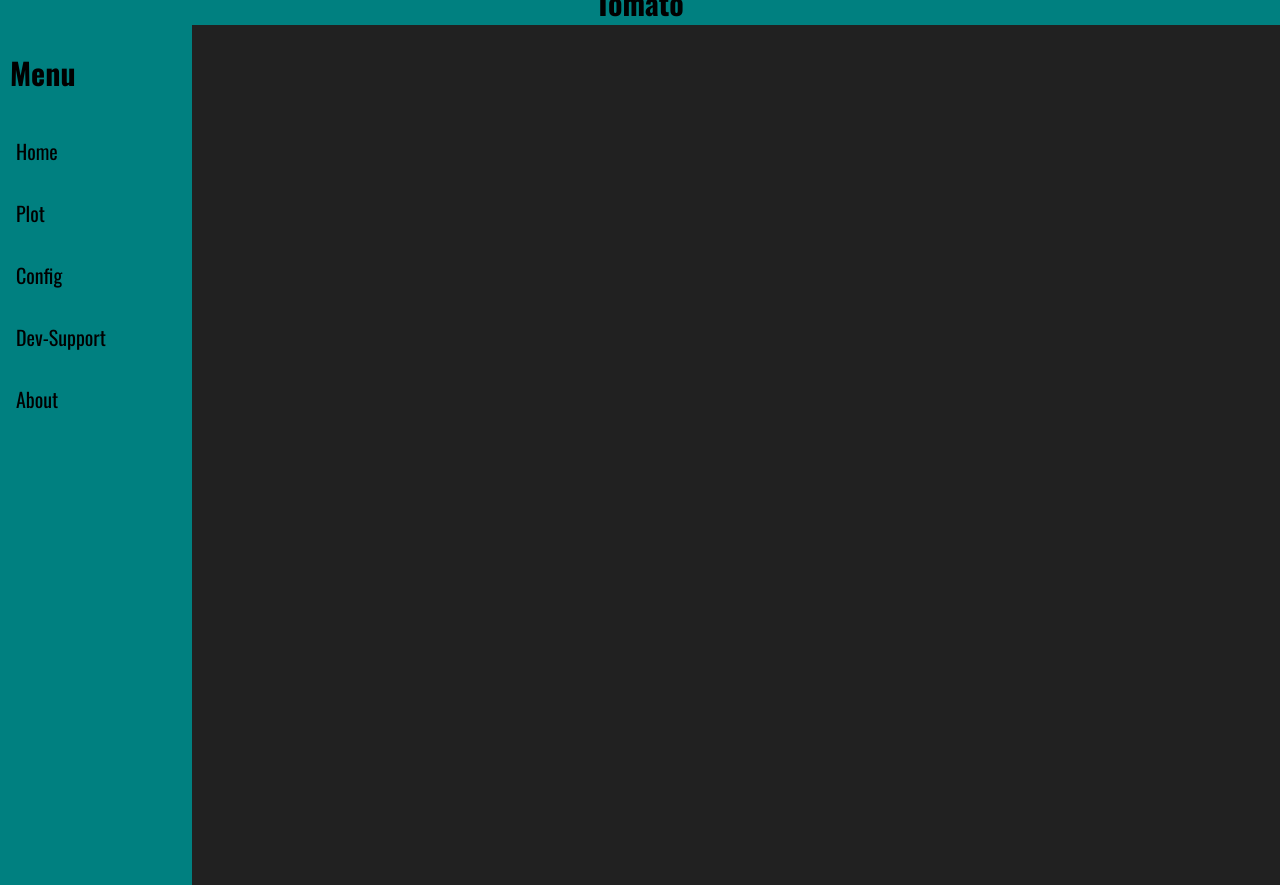
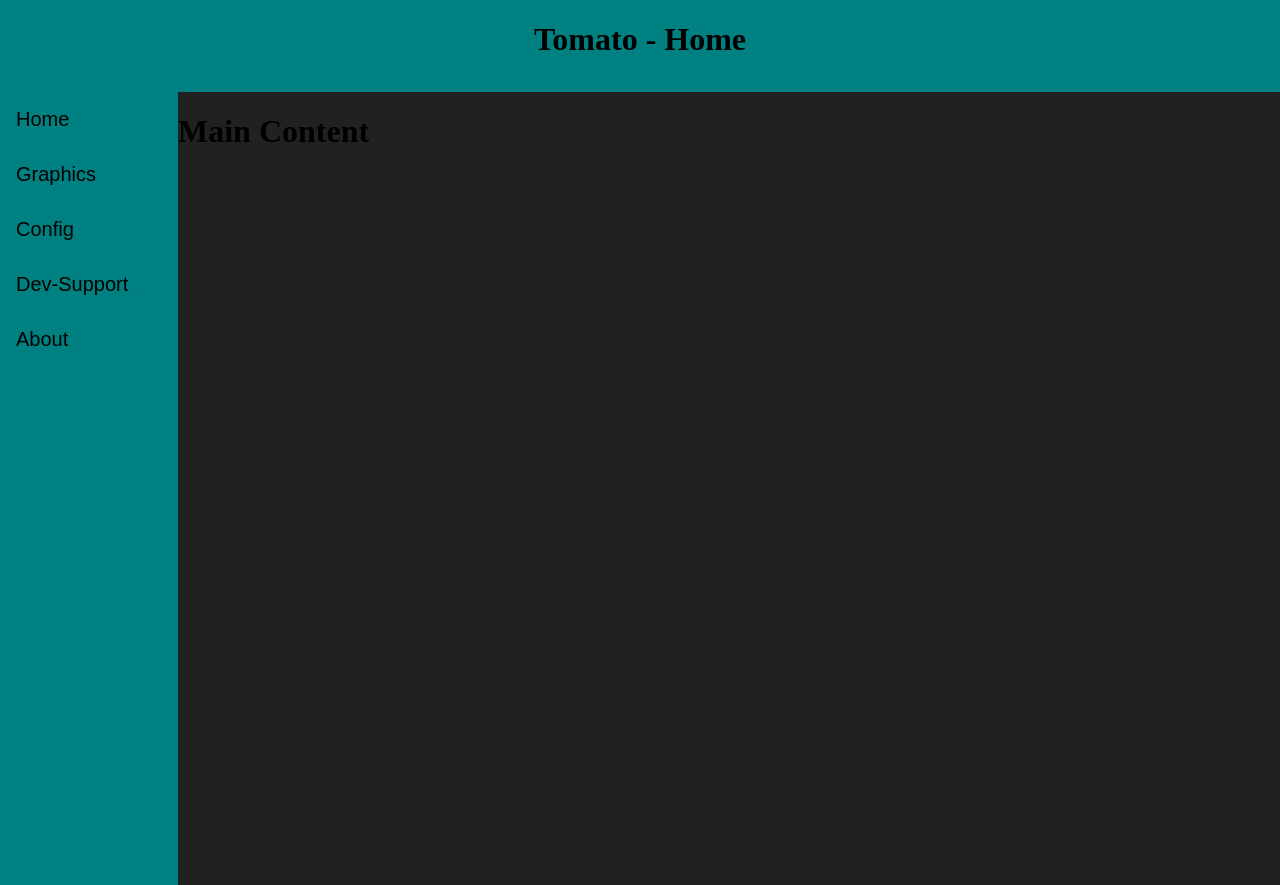
Before and after one commit to Bmbus/PiStation, a Flask app: page / in a window 1280 px wide. Run offline with Flask 2, Linux system fonts and the light colour scheme.

Commit message:
Add routes and fix style bug

```diff
--- a/app.py
+++ b/app.py
@@ -12,21 +12,28 @@
 
 @app.route("/")
 def index():
-    return render_template("index.html", hum=dm.get_h_t()["humidity"], temp=dm.get_h_t()["temperature"], title="Tomato")
+    return render_template("index.html", hum=dm.get_h_t()["humidity"], temp=dm.get_h_t()["temperature"], title="Tomato - Home")
+
+@app.route("/graphics")
+def graphics():
+    return "Graphics"
+
+@app.route("/config")
+def config():
+    return "Config stuff soon"
 
 @app.route("/raw_data")
 def raw_data():
     return render_template("raw_data.html")
 
+@app.route("/about")
+def about():
+    return "About"
+
 @app.route("/init")
 def init():
     db.setup()
     return redirect(url_for("index"))
-
-@app.route("/config")
-def config():
-    return "Config stuff soon"
-
 
 if __name__ == "__main__":
     try:
--- a/static/style.css
+++ b/static/style.css
@@ -1,37 +1,22 @@
-@import url('https://fonts.googleapis.com/css2?family=Oswald:wght@400;700&display=swap');
-
 body {
-    margin-top: 0;
-    margin: 0;
-    background-color: #212121;
-    width: 100%;
+  margin-top: 0;
+  margin: 0;
+  width: 100%;
+  background-color: teal;
 }
 
-header {
-  position: relative;
+.header {
+  position: absolute;
+  left: 0;
+  right: 0;
   background-color: teal;
-  top: -20px;
-  margin-bottom: -40px;
-}
-
-
-h1, h3, h2 {
-    font-family: 'Oswald', sans-serif;
-    font-size: 30px;
 }
 
 .sidebar {
-  margin: 0;
-  padding: 0;
-  width: 100px;
+  position:absolute;
+  left:0; top:92px; bottom: 0;
+  width: 178px;
   background-color: teal;
-  position: fixed;
-  height: 100%;
-  overflow: auto;
-}
-
-.sidebar h2 {
-    margin-left: 10px;
 }
 
 .sidebar a {
@@ -53,8 +38,8 @@
   color: white;
 }
 
-div.content {
-  margin-left: 200px;
-  padding: 1px 16px;
-  height: 1000px;
+.main-content {
+  position: absolute;
+  left:178px; top:92px; right:0; bottom:0;
+  background-color: #212121;
 }
--- a/templates/index.html
+++ b/templates/index.html
@@ -9,27 +9,19 @@
         <title>Tomato</title>
     {% endif %}
 </head>
-<header>
-    <center><h1>{{ title }}</h1></center>
-</header>
 <body>
-    <div class="main">
-        <div class="sidebar" style="width: 15%;">
-            <h2>Menu</h2>
-            <a href="/">Home</a>
-            <a href="">Plot</a>
-            <a href="">Config</a>
-            <a href="">Dev-Support</a>
-            <a href="">About</a>
-        </div>
-        <h1>Test</h1>
-
-        <div class="humidity">
-            <h3>{{ hum }}</h3>
-        </div>
-        <div class="temperature">
-            <h3>{{ temp }}</h3>
-        </div>
+    <div class="header">
+        <center><h1>{{ title }}</h1></center>
+    </div>
+    <div class="sidebar">
+        <a href="">Home</a>
+        <a href="">Graphics</a>
+        <a href="">Config</a>
+        <a href="">Dev-Support</a>
+        <a href="">About</a>
+    </div>
+    <div class="main-content">
+        <h1>Main Content</h1>
     </div>
 </body>
 </html>
```
